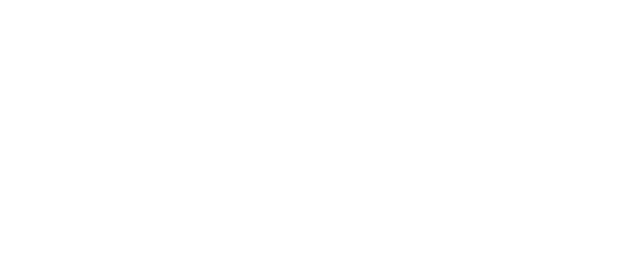
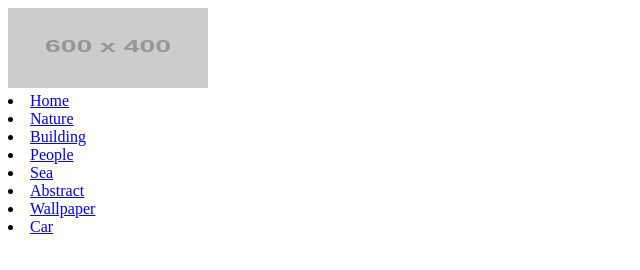
Before and after one commit to UtkirKurbanov/demo-photo-gallery, a plain HTML site: page index.html in a window 1280 px wide. Shown: the whole page, without its empty margins (0-640 px from the left). Drawn offline with Linux system fonts and the light colour scheme; placeholder pictures from the web are drawn by us.

Commit message:
Add site header

```diff
--- a/index.html
+++ b/index.html
@@ -6,6 +6,21 @@
   <title>Image galery</title>
 </head>
 <body>
-
+<!-- SITE HEADER -->
+<header>
+  <a href="#">
+    <img src="https://placehold.co/600x400" alt="Placeholder Logo" width="200" height="80">
+  </a>
+  <nav>
+    <li><a href="index.html">Home</a></li>
+    <li><a href="index.html">Nature</a></li>
+    <li><a href="index.html">Building</a></li>
+    <li><a href="index.html">People</a></li>
+    <li><a href="index.html">Sea</a></li>
+    <li><a href="index.html">Abstract</a></li>
+    <li><a href="index.html">Wallpaper</a></li>
+    <li><a href="index.html">Car</a></li>
+  </nav>
+</header>
 </body>
 </html>
```
